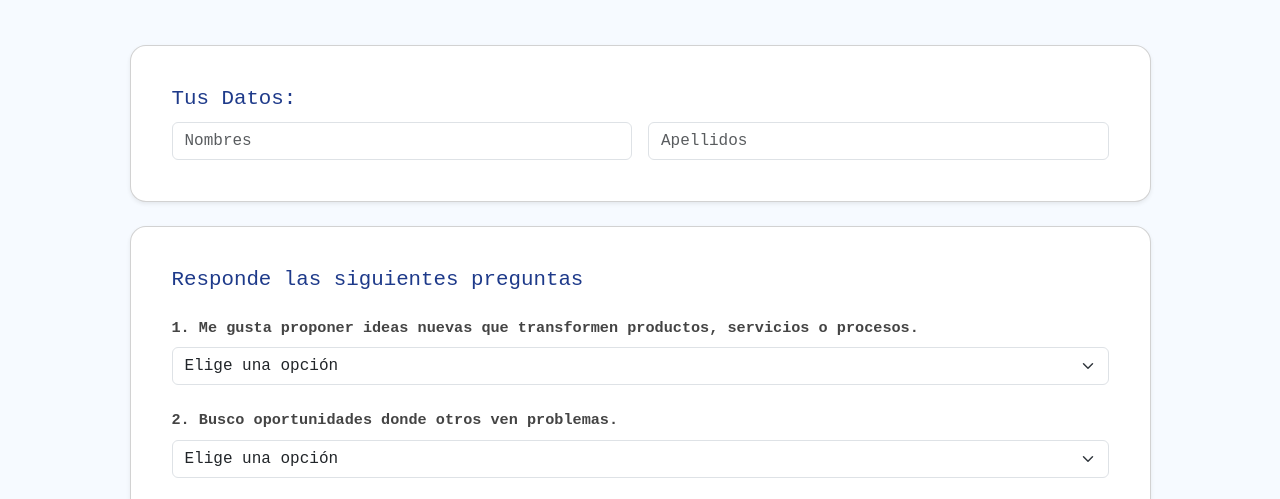
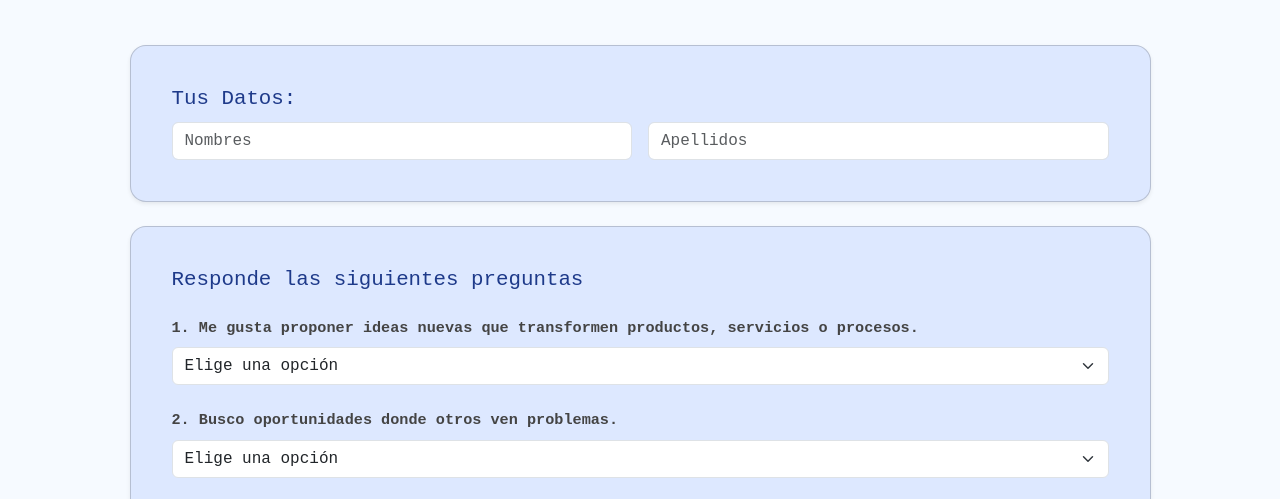
Before and after one commit to DiegoFPZ/emprende-colombia, a plain HTML site: page test.html in a window 1280 px wide. Shown: the part 273-772 px from the top of the page. Drawn offline with nearby package versions, Linux system fonts and the light colour scheme.

Commit message:
color caja test

```diff
--- a/css/style.css
+++ b/css/style.css
@@ -224,6 +224,7 @@ body{
 
 .test-container .card,
 .calculadora .card {
+    background-color: #dde8ff !important;
     transition: none !important;
 }
 
@@ -231,5 +232,4 @@ body{
 .calculadora .card:hover {
     transform: none !important;
     box-shadow: 0 0.125rem 0.25rem rgba(0, 0, 0, 0.075) !important;
-    background-color: transparent !important;
 }
```
